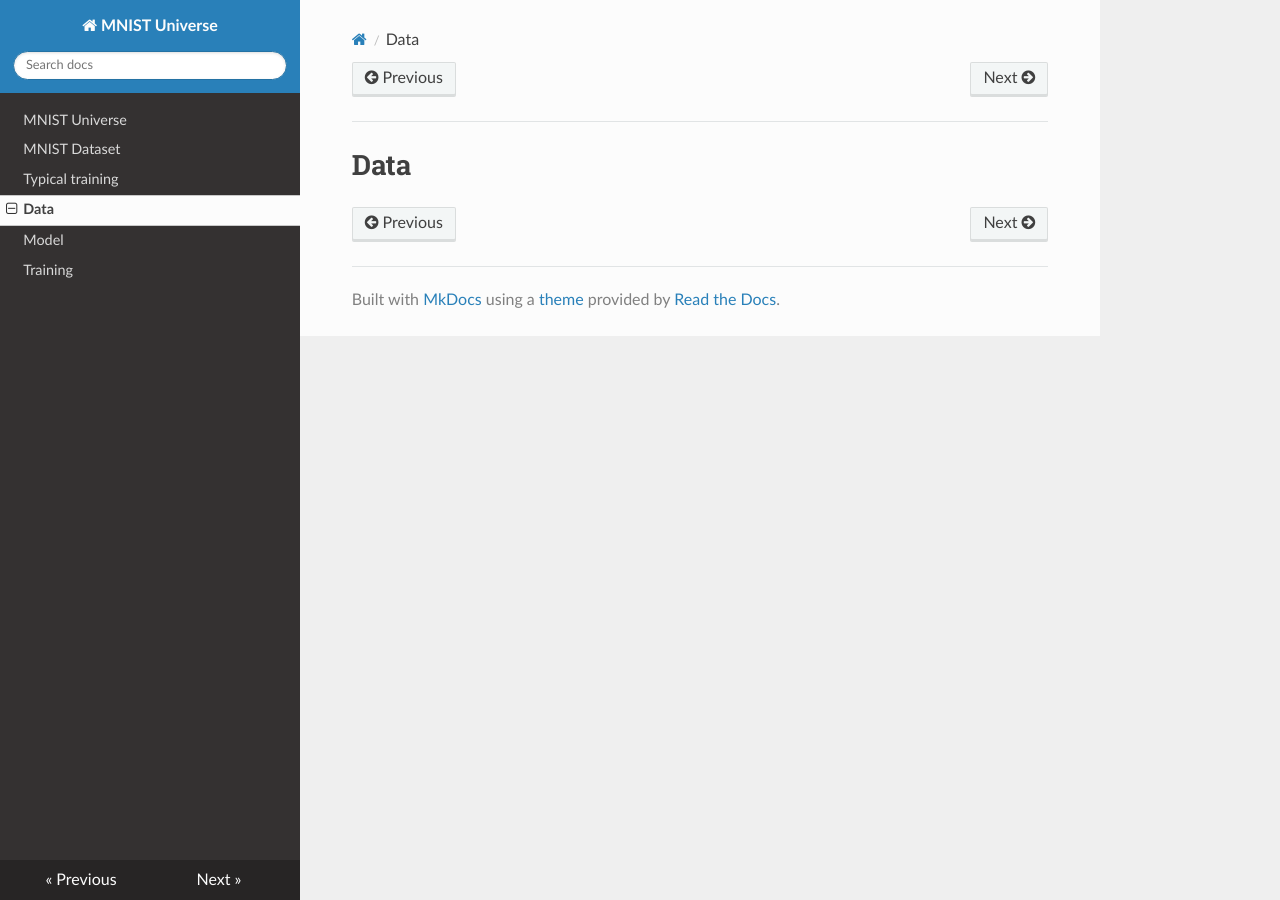
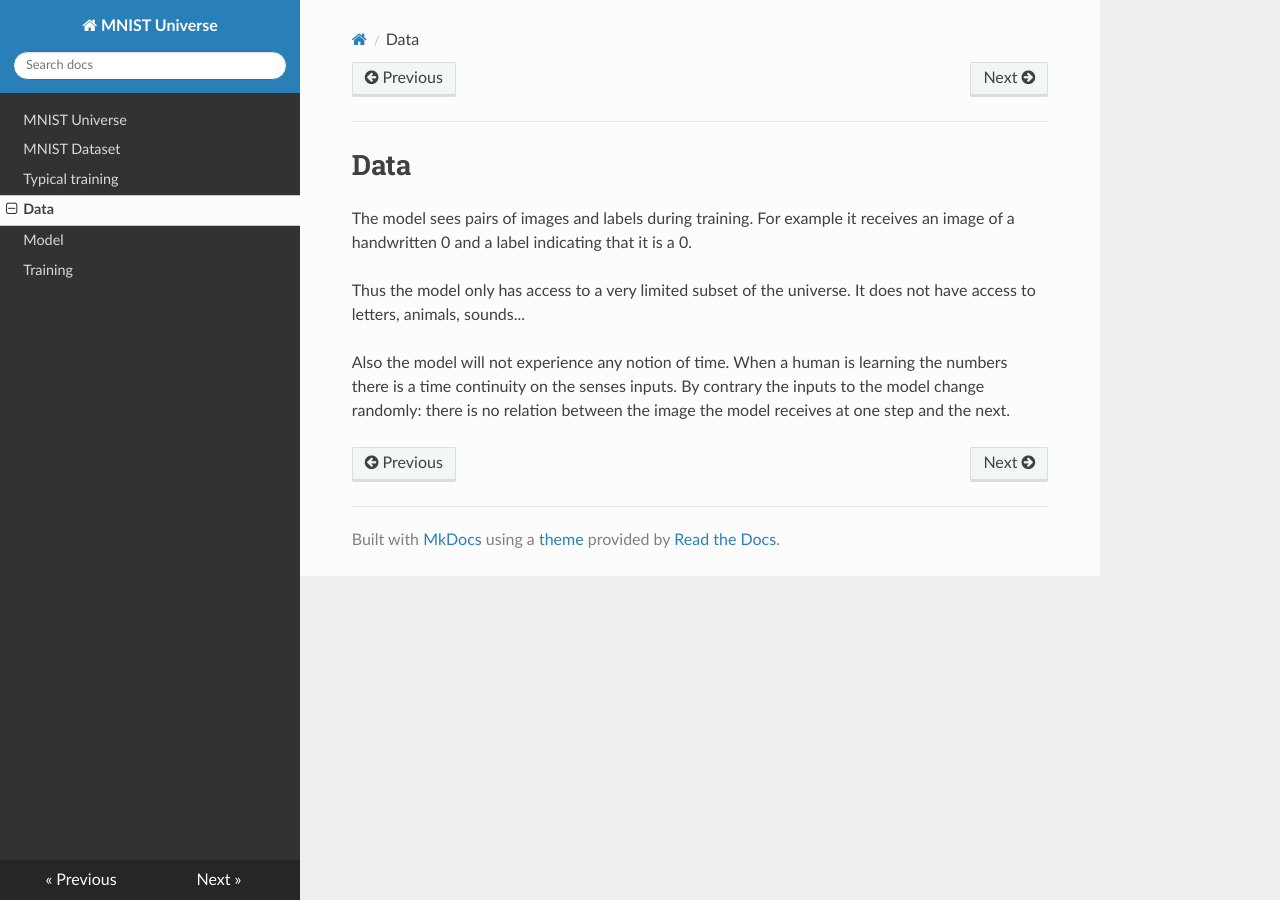
Before and after one commit to ironbar/mnist_universe, an MkDocs documentation site: the page built from docs/02_data.md, in a window 1280 px wide. Built offline with MkDocs 1.6.1, drawn with Linux system fonts in a browser that asks for light colours; nearby versions of some CDN libraries.

Commit message:
Update 02_data.md

```diff
--- a/docs/02_data.md
+++ b/docs/02_data.md
@@ -1 +1,8 @@
 # Data
+
+The model sees pairs of images and labels during training. For example it receives an image of a handwritten 0 and a label indicating that it is a 0.
+
+Thus the model only has access to a very limited subset of the universe. It does not have access to letters, animals, sounds...
+
+Also the model will not experience any notion of time. When a human is learning the numbers there is a time continuity on the senses inputs.
+By contrary the inputs to the model change randomly: there is no relation between the image the model receives at one step and the next.
```
